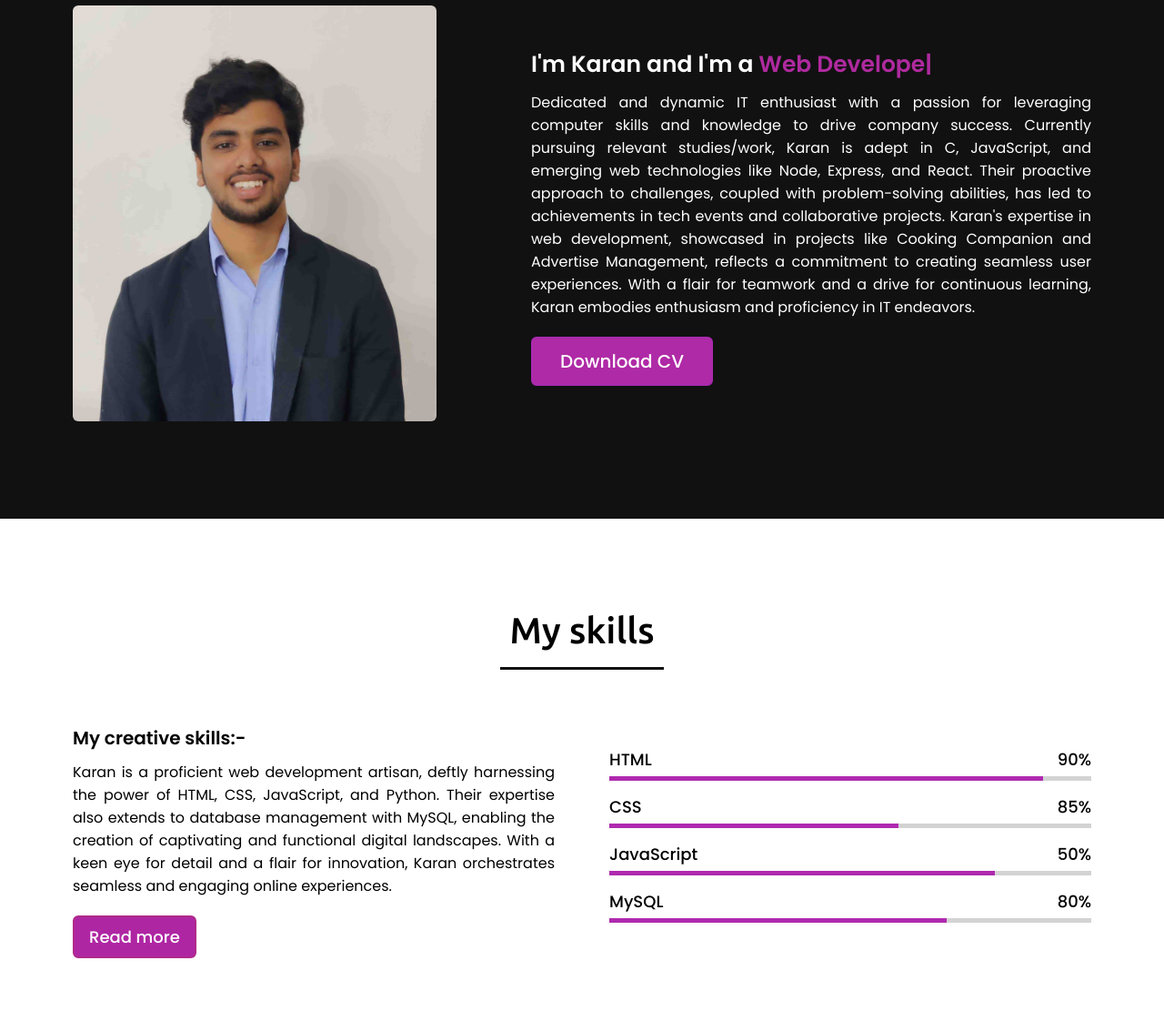
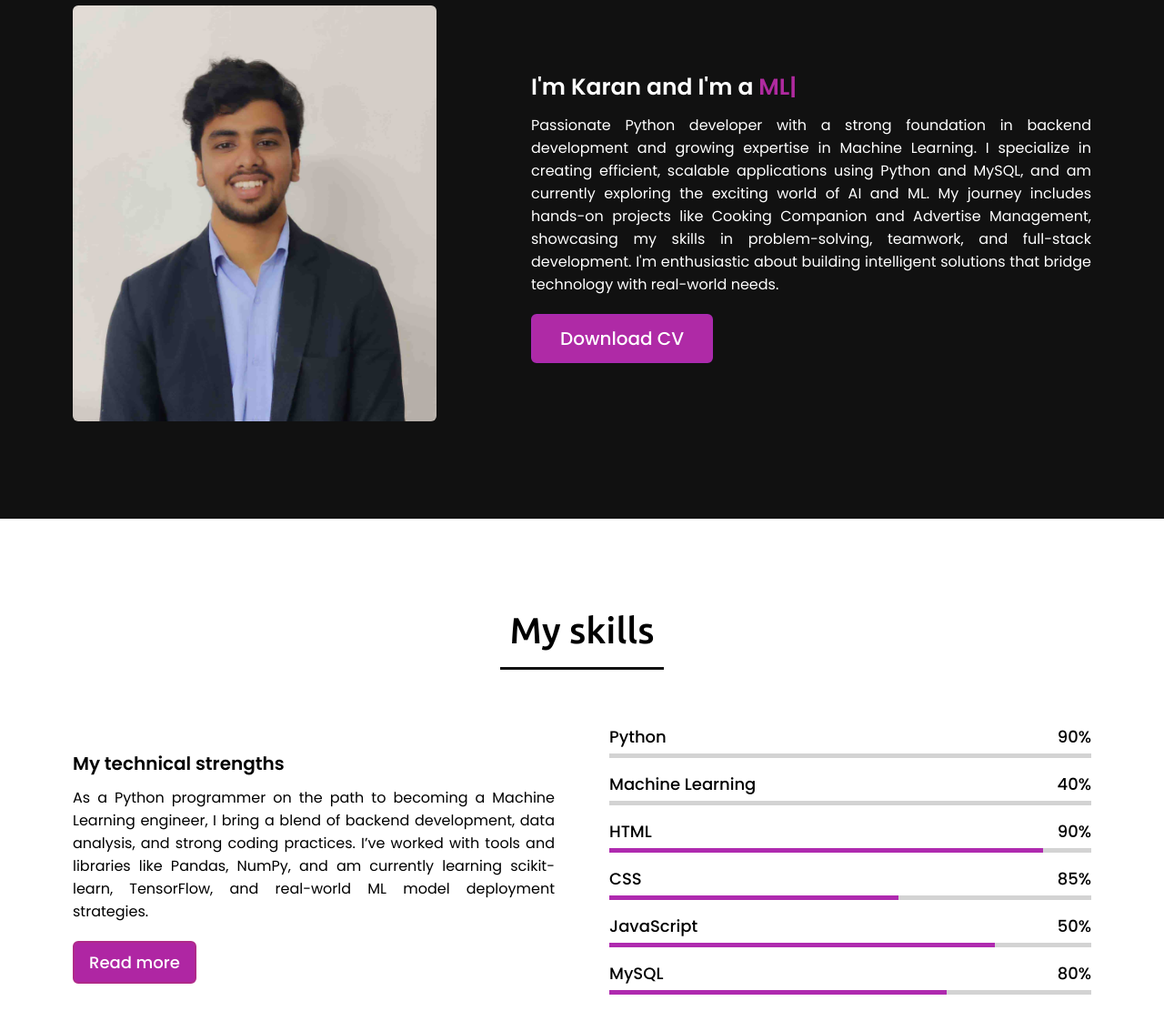
Before and after one commit to KaranCodes-sys/My-Portfolio, a plain HTML site: page index.html in a window 1280 px wide. Shown: the part 1020-2131 px from the top of the page at 91% size. Drawn offline with nearby package versions, Linux system fonts and the light colour scheme.

Commit message:
Initial commit

```diff
--- a/index.html
+++ b/index.html
@@ -1,5 +1,4 @@
 <!DOCTYPE html>
-<!-- Created By CodingNepal -->
 <html lang="en">
 <head>
     <meta charset="UTF-8">
@@ -12,99 +11,106 @@
     <script src="https://cdnjs.cloudflare.com/ajax/libs/waypoints/4.0.1/jquery.waypoints.min.js"></script>
     <script src="https://cdnjs.cloudflare.com/ajax/libs/OwlCarousel2/2.3.4/owl.carousel.min.js"></script>
     <link rel="stylesheet" href="https://cdnjs.cloudflare.com/ajax/libs/OwlCarousel2/2.3.4/assets/owl.carousel.min.css"/>
-
 </head>
 <body>
     <div class="scroll-up-btn">
         <i class="fas fa-angle-up"></i>
     </div>
+
+    <!-- navbar -->
     <nav class="navbar">
         <div class="max-width">
             <div class="logo"><a href="#">My<span> Portfolio</span></a></div>
             <ul class="menu">
                 <li><a href="#home" class="menu-btn">Home</a></li>
                 <li><a href="#about" class="menu-btn">About</a></li>
-                <!-- <li><a href="#services" class="menu-btn">Services</a></li> -->
                 <li><a href="#skills" class="menu-btn">Skills</a></li>
                 <li><a href="#teams" class="menu-btn">Projects</a></li>
                 <li><a href="#contact" class="menu-btn">Contact</a></li>
             </ul>
-            <div class="menu-btn">
-                <i class="fas fa-bars"></i>
-            </div>
+            <div class="menu-btn"><i class="fas fa-bars"></i></div>
         </div>
     </nav>
 
-    <!-- home section start -->
+    <!-- home -->
     <section class="home" id="home">
         <div class="max-width">
             <div class="home-content">
                 <div class="text-1">Hello, my name is</div>
                 <div class="text-2">Karan</div>
-                <div class="text-3">And I'm a Web-Developer <span class="typing"></span></div>
+                <div class="text-3">And I'm a <span class="typing">Python Developer</span></div>
                 <a href="#">Hire me</a>
             </div>
         </div>
     </section>
 
-    <!-- about section start -->
+    <!-- about -->
     <section class="about" id="about">
         <div class="max-width">
             <h2 class="title">About me</h2>
             <div class="about-content">
                 <div class="column left">
-                    <!-- Remember to change this image to your photo -->
                     <img src="./images/karan.jpeg" alt="Karan's Photo">
                 </div>
                 <div class="column right">
-                    <div class="text">I'm Karan and I'm a <span class="typing-2"></span></div>
-                    <!-- You should update this paragraph to accurately reflect your skills and experience -->
-                    <p>Dedicated and dynamic IT enthusiast with a passion for leveraging computer skills and knowledge to drive company success. Currently pursuing relevant studies/work, Karan is adept in C, JavaScript, and emerging web technologies like Node, Express, and React. Their proactive approach to challenges, coupled with problem-solving abilities, has led to achievements in tech events and collaborative projects. Karan's expertise in web development, showcased in projects like Cooking Companion and Advertise Management, reflects a commitment to creating seamless user experiences. With a flair for teamwork and a drive for continuous learning, Karan embodies enthusiasm and proficiency in IT endeavors.
-                    </p>
-                    <!-- Remember to change this to your actual resume file -->
+                    <div class="text">I'm Karan and I'm a <span class="typing-2">ML Enthusiast</span></div>
+                    <p>Passionate Python developer with a strong foundation in backend development and growing expertise in Machine Learning. I specialize in creating efficient, scalable applications using Python and MySQL, and am currently exploring the exciting world of AI and ML. My journey includes hands-on projects like Cooking Companion and Advertise Management, showcasing my skills in problem-solving, teamwork, and full-stack development. I'm enthusiastic about building intelligent solutions that bridge technology with real-world needs.</p>
                     <a href="./Karan_resume.pdf" target="_blank">Download CV</a>
                 </div>
             </div>
         </div>
     </section>
 
-    <!-- skills section start -->
+    <!-- skills -->
     <section class="skills" id="skills">
         <div class="max-width">
             <h2 class="title">My skills</h2>
             <div class="skills-content">
                 <div class="column left">
-                    <div class="text">My creative skills:-</div>
-                    <!-- Updated paragraph -->
-                    <p>Karan is a proficient web development artisan, deftly harnessing the power of HTML, CSS, JavaScript, and Python. Their expertise also extends to database management with MySQL, enabling the creation of captivating and functional digital landscapes. With a keen eye for detail and a flair for innovation, Karan orchestrates seamless and engaging online experiences.</p>
+                    <div class="text">My technical strengths</div>
+                    <p>As a Python programmer on the path to becoming a Machine Learning engineer, I bring a blend of backend development, data analysis, and strong coding practices. I’ve worked with tools and libraries like Pandas, NumPy, and am currently learning scikit-learn, TensorFlow, and real-world ML model deployment strategies.</p>
                     <a href="#">Read more</a>
                 </div>
                 <div class="column right">
                     <div class="bars">
                         <div class="info">
+                            <span>Python</span>
+                            <span>90%</span>
+                        </div>
+                        <div class="line python"></div>
+                    </div>
+                    <div class="bars">
+                        <div class="info">
+                            <span>Machine Learning</span>
+                            <span>40%</span>
+                        </div>
+                        <div class="line ml"></div>
+                    </div>
+                    <div class="bars">
+                        <div class="info">
                             <span>HTML</span>
-                            <span>90%</span> <!-- Update your proficiency -->
+                            <span>90%</span>
                         </div>
                         <div class="line html"></div>
                     </div>
                     <div class="bars">
                         <div class="info">
                             <span>CSS</span>
-                            <span>85%</span> <!-- Update your proficiency -->
+                            <span>85%</span>
                         </div>
                         <div class="line css"></div>
                     </div>
                     <div class="bars">
                         <div class="info">
                             <span>JavaScript</span>
-                            <span>50%</span> <!-- Update your proficiency -->
+                            <span>50%</span>
                         </div>
                         <div class="line js"></div>
                     </div>
                     <div class="bars">
                         <div class="info">
                             <span>MySQL</span>
-                            <span>80%</span> <!-- Update your proficiency -->
+                            <span>80%</span>
                         </div>
                         <div class="line mysql"></div>
                     </div>
@@ -113,26 +119,22 @@
         </div>
     </section>
 
-    <!-- teams section start -->
+    <!-- projects -->
     <section class="teams" id="teams">
         <div class="max-width">
             <h2 class="title">My Projects</h2>
             <div class="carousel owl-carousel">
                 <div class="card">
                     <div class="box">
-                        <!-- Remember to replace with your project image -->
                         <img src="images/cooking.jpg" alt="Cooking Companion Project">
                         <div class="text">Cooking Companion</div>
-                        <!-- Update with your project description -->
                         <p>A helpful application for discovering recipes, planning meals, and assisting in the kitchen.</p>
                     </div>
                 </div>
                 <div class="card">
                     <div class="box">
-                        <!-- Remember to replace with your project image -->
                         <img src="images/advertise.jpg" alt="Advertise Management Project">
                         <div class="text">Advertise Management</div>
-                        <!-- Update with your project description -->
                         <p>A platform for creating, managing, and tracking advertising campaigns across various channels.</p>
                     </div>
                 </div>
@@ -140,7 +142,7 @@
         </div>
     </section>
 
-    <!-- contact section start -->
+    <!-- contact -->
     <section class="contact" id="contact">
         <div class="max-width">
             <h2 class="title">Contact me</h2>
@@ -159,7 +161,7 @@
                             <i class="fas fa-map-marker-alt"></i>
                             <div class="info">
                                 <div class="head">Address</div>
-                                <div class="sub-title">bangalore xyz</div>
+                                <div class="sub-title">Bangalore, India</div>
                             </div>
                         </div>
                         <div class="row">
@@ -173,7 +175,6 @@
                 </div>
                 <div class="column right">
                     <div class="text">Message me</div>
-                    <!-- Note: This form will not work without a backend script to process the data. -->
                     <form action="#">
                         <div class="fields">
                             <div class="field name">
@@ -198,11 +199,12 @@
         </div>
     </section>
 
-    <!-- footer section start -->
+    <!-- footer -->
     <footer>
-        <!-- <span>Created By <a href="https://www.codingnepalweb.com">CodingNepal</a> | <span class="far fa-copyright"></span> 2020 All rights reserved.</span> -->
+        <!-- Optional: Add your own credits or footer message -->
     </footer>
 
+    <!-- scripts -->
     <script src="script.js"></script>
 </body>
 </html>
--- a/style.css
+++ b/style.css
@@ -683,3 +683,10 @@ footer span a:hover{
         line-height: 38px;
     }
 }
+.line.python {
+    background: purple;
+}
+
+.line.ml {
+    background: purple;
+}
```
Also changed, not shown: 1 other file.
